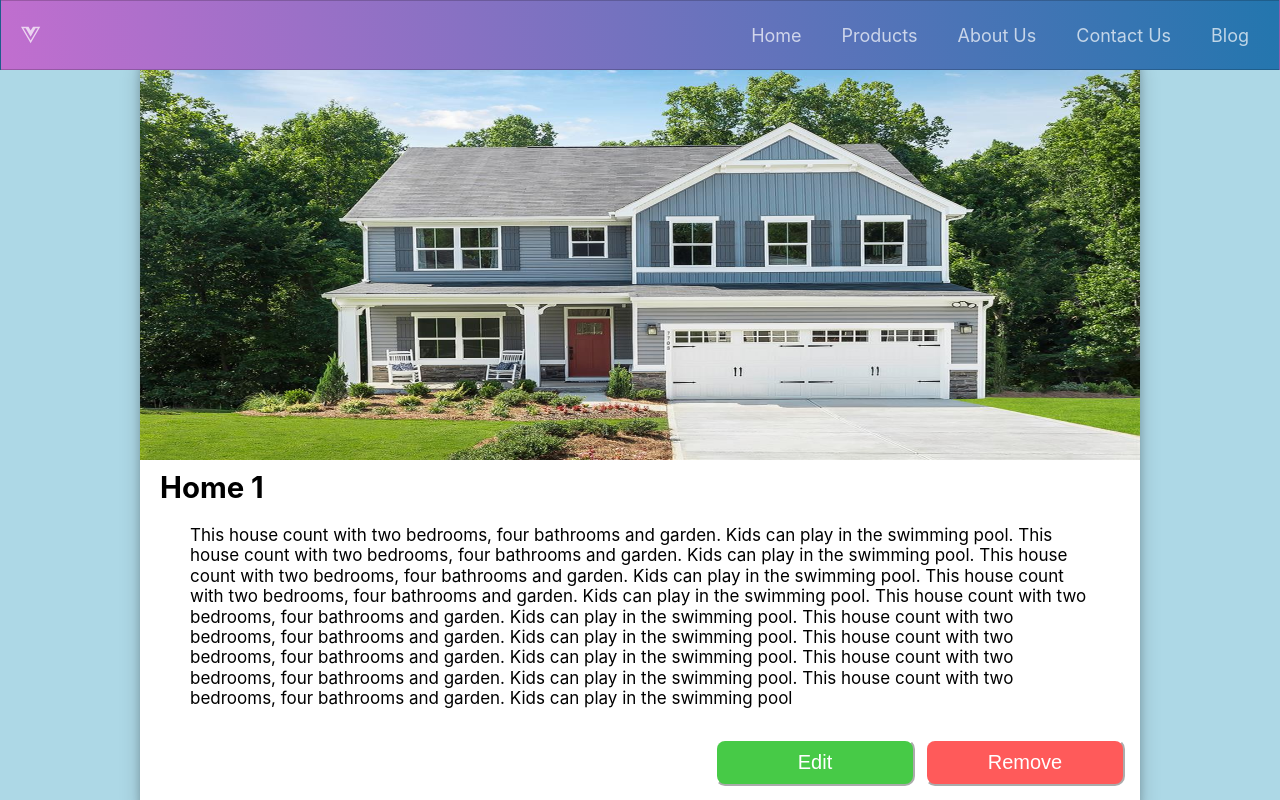
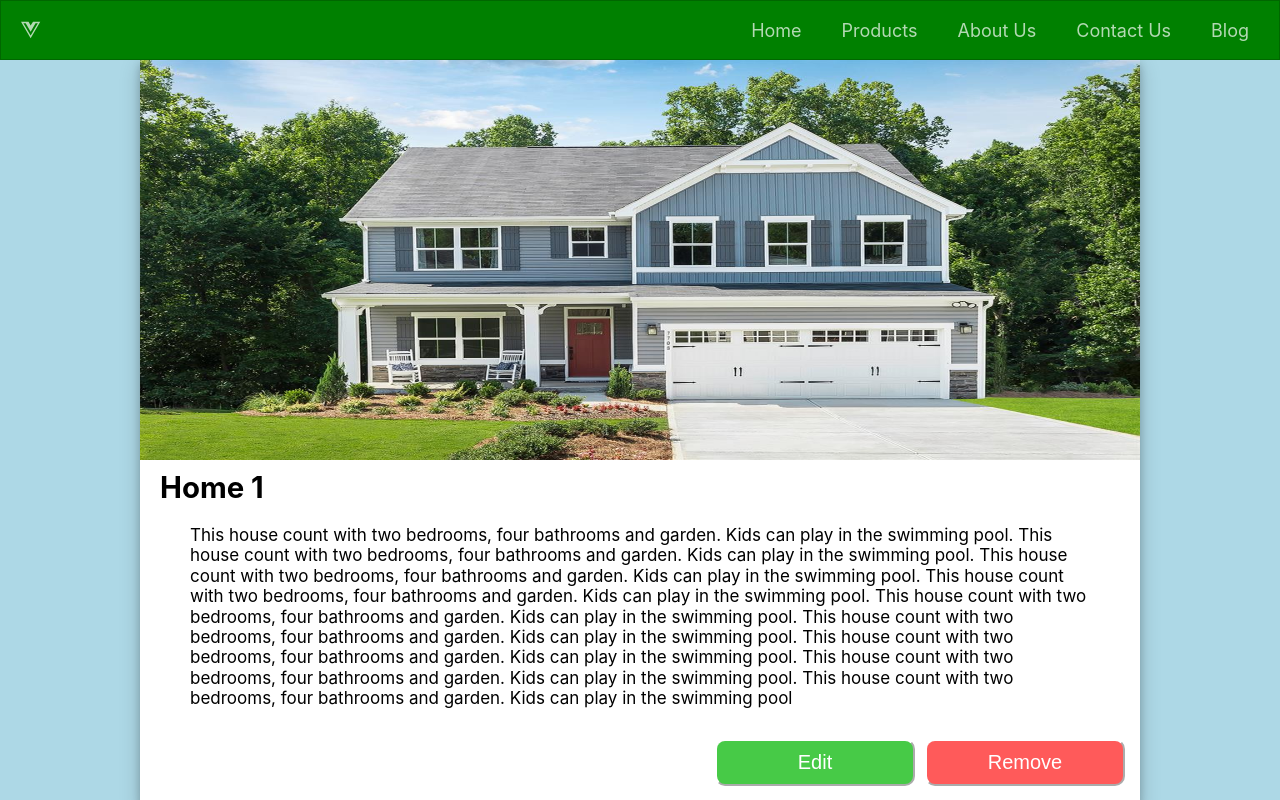
Before and after one commit to FranciscoJavierMartin/Home-holidays-mobile, a Vue app: page / in a window 1280 px wide. Shown: the top 800 px of the page. Built offline with nearby package versions, Linux system fonts and the light colour scheme.

Commit message:
navbar color issues solved

```diff
--- a/src/components/Navbar.vue
+++ b/src/components/Navbar.vue
@@ -50,10 +50,12 @@ export default {
 
 .navbar {
   font-size: 18px;
-  background-image: linear-gradient(260deg, #2376ae 0%, #c16ecf 100%);
+  background: transparent;
+  background-color: green;
   border: 1px solid rgba(0, 0, 0, 0.2);
   padding-bottom: 10px;
   transition: all 0.6s ease-out;
+  z-index: 99;
   top: 0;
   position: fixed;
   width: 100%;
@@ -95,12 +97,12 @@ export default {
   display: block;
 }
 
-@media screen and (min-width: 768px) {
+@media screen and (min-width: 600px) {
   .navbar {
     display: flex;
     justify-content: space-between;
     padding-bottom: 0;
-    height: 70px;
+    height: 60px;
     align-items: center;
   }
 
```
